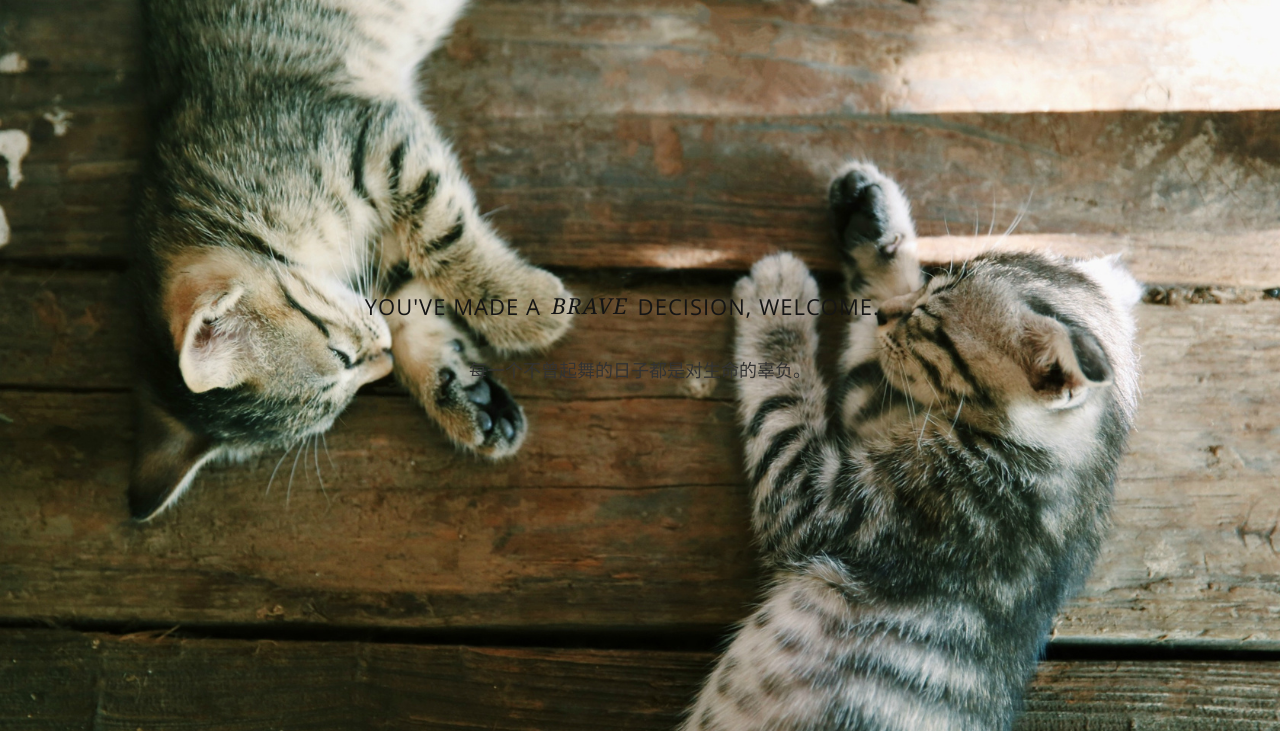
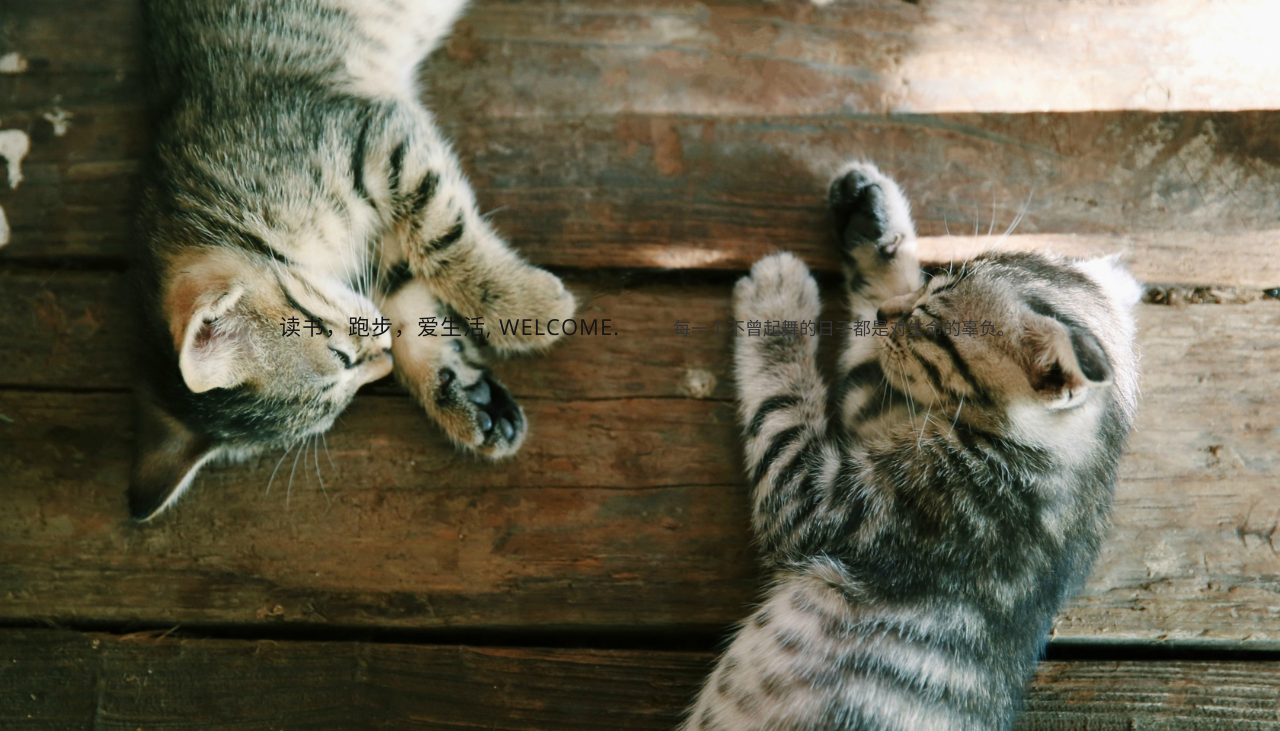
Before and after one commit to pandboy/pandboy.github.io, a plain HTML site: page archives/2018/10/index.html in a window 1280 px wide. Shown: the part 69-800 px from the top of the page. Drawn offline with Linux system fonts and the light colour scheme.

Commit message:
Site updated: 2018-10-17 10:52:38

```diff
--- a/archives/2018/10/index.html
+++ b/archives/2018/10/index.html
@@ -176,7 +176,7 @@
                 <div class="center-me animateme" data-when="exit" data-from="0" data-to="0.6" data-opacity="0" data-translatey="100">
                     <div>
 
-                        <h2>YOU'VE MADE A <span>BRAVE</span> DECISION, WELCOME.</h2>
+                        <h2>读书，跑步，爱生活, WELCOME.</h2>
                         <p></p>
 
                         <h2></h2>
```
Also changed, not shown: archives/2018/index.html (+1 -1 lines), archives/index.html (+1 -1 lines), index.html (+1 -1 lines).
